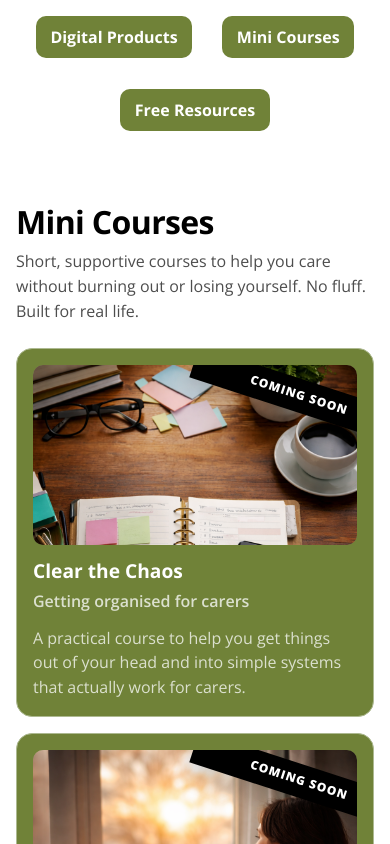
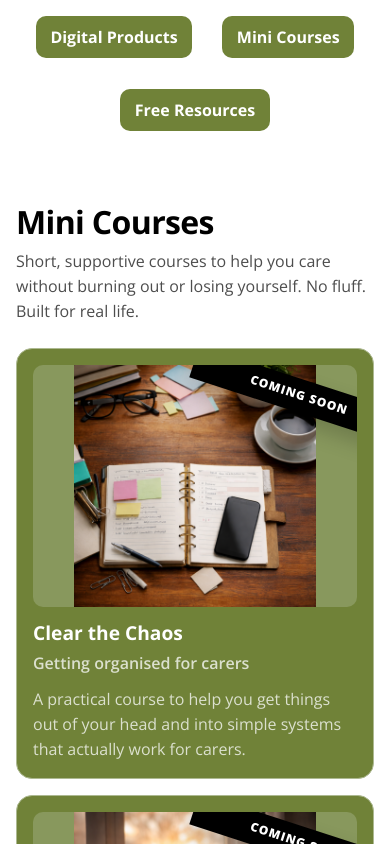
Before and after one commit to JacksonDickfos/turningtideproject, a Next.js app: page /courses in a window 390 px wide. Shown: the top 844 px of the page. Built offline with nearby package versions, Linux system fonts and the light colour scheme.

Commit message:
Fix mobile card image cropping

```diff
--- a/src/app/courses/page.tsx
+++ b/src/app/courses/page.tsx
@@ -24,8 +24,8 @@ export default function CoursesPage() {
                     <Image
                       src={item.imageSrc}
                       alt={item.imageAlt ?? ""}
-                      width={800}
-                      height={500}
+                      fill
+                      sizes="(max-width: 900px) 100vw, 33vw"
                       className="bubbleImage"
                     />
                   ) : (
--- a/src/app/digital-products/page.tsx
+++ b/src/app/digital-products/page.tsx
@@ -24,8 +24,8 @@ export default function DigitalProductsPage() {
                     <Image
                       src={item.imageSrc}
                       alt={item.imageAlt ?? ""}
-                      width={800}
-                      height={500}
+                      fill
+                      sizes="(max-width: 900px) 100vw, 33vw"
                       className="bubbleImage"
                     />
                   ) : (
--- a/src/app/free-resources/page.tsx
+++ b/src/app/free-resources/page.tsx
@@ -24,8 +24,8 @@ export default function FreeResourcesPage() {
                     <Image
                       src={item.imageSrc}
                       alt={item.imageAlt ?? ""}
-                      width={800}
-                      height={500}
+                      fill
+                      sizes="(max-width: 900px) 100vw, 33vw"
                       className="bubbleImage"
                     />
                   ) : (
--- a/src/app/globals.css
+++ b/src/app/globals.css
@@ -910,6 +910,13 @@ dd {
   position: relative;
 }
 
+@media (max-width: 600px) {
+  /* Give illustrations enough vertical room so they don't feel “cropped” on mobile */
+  .bubbleMedia {
+    height: clamp(240px, 62vw, 360px);
+  }
+}
+
 /* "Coming soon" ribbon overlays */
 .bubble--c-1 .bubbleMedia::after,
 .bubble--c-2 .bubbleMedia::after,
--- a/src/app/page.tsx
+++ b/src/app/page.tsx
@@ -31,8 +31,8 @@ function BubbleGrid({
               <Image
                 src={item.imageSrc}
                 alt={item.imageAlt ?? ""}
-                width={800}
-                height={500}
+                fill
+                sizes="(max-width: 900px) 100vw, 33vw"
                 className="bubbleImage"
               />
             ) : (
```
